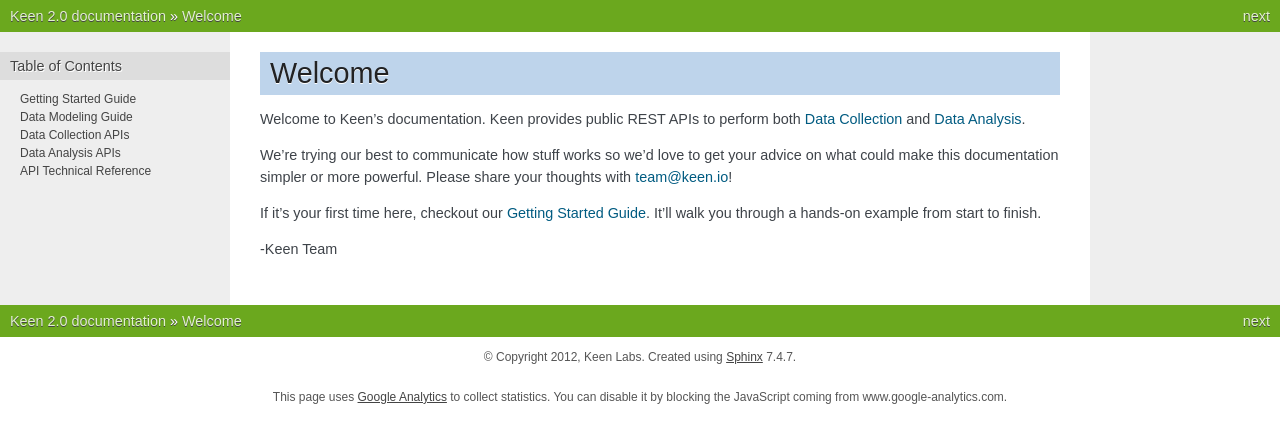
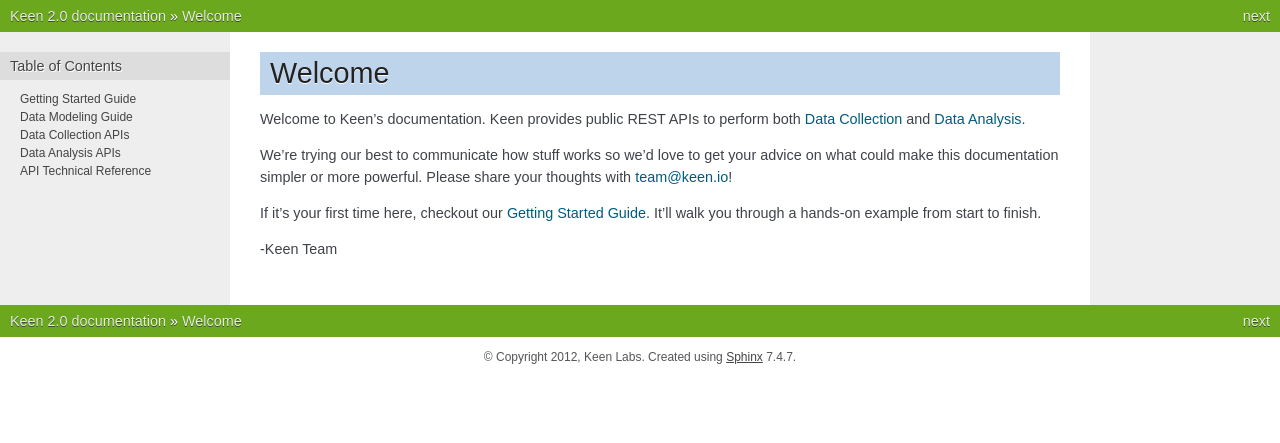
Before and after one commit to keenlabs/Keen-Docs, a Sphinx documentation site: the page built from source/index.rst, in a window 1280 px wide. Shown: the top 443 px of the page. Built offline with Sphinx 7.4.7, drawn with Linux system fonts in a browser that asks for light colours.

Commit message:
Google analytics fix
Hopefully the last update to the GA code.

```diff
--- a/source/themes/keen/layout.html
+++ b/source/themes/keen/layout.html
@@ -2,26 +2,23 @@
 
 {%- block extrahead %}
 <script type="text/javascript">
+
   var _gaq = _gaq || [];
   _gaq.push(['_setAccount', 'UA-26950640-1']);
   _gaq.push(['_trackPageview']);
+
+  (function() {
+    var ga = document.createElement('script'); ga.type = 'text/javascript'; ga.async = true;
+    ga.src = ('https:' == document.location.protocol ? 'https://ssl' : 'http://www') + '.google-analytics.com/ga.js';
+    var s = document.getElementsByTagName('script')[0]; s.parentNode.insertBefore(ga, s);
+  })();
+
 </script>
 {{ super() }}
 {% endblock %}
 
 {% block footer %}
 {{ super() }}
-<div class="footer">This page uses <a href="http://analytics.google.com/">
-Google Analytics</a> to collect statistics. You can disable it by blocking
-the JavaScript coming from www.google-analytics.com.
-<script type="text/javascript">
-  (function() {
-    var ga = document.createElement('script');
-    ga.src = ('https:' == document.location.protocol ?
-              'https://ssl' : 'http://www') + '.google-analytics.com/ga.js';
-    ga.setAttribute('async', 'true');
-    document.documentElement.firstChild.appendChild(ga);
-  })();
 
 
 {% endblock %}
```
